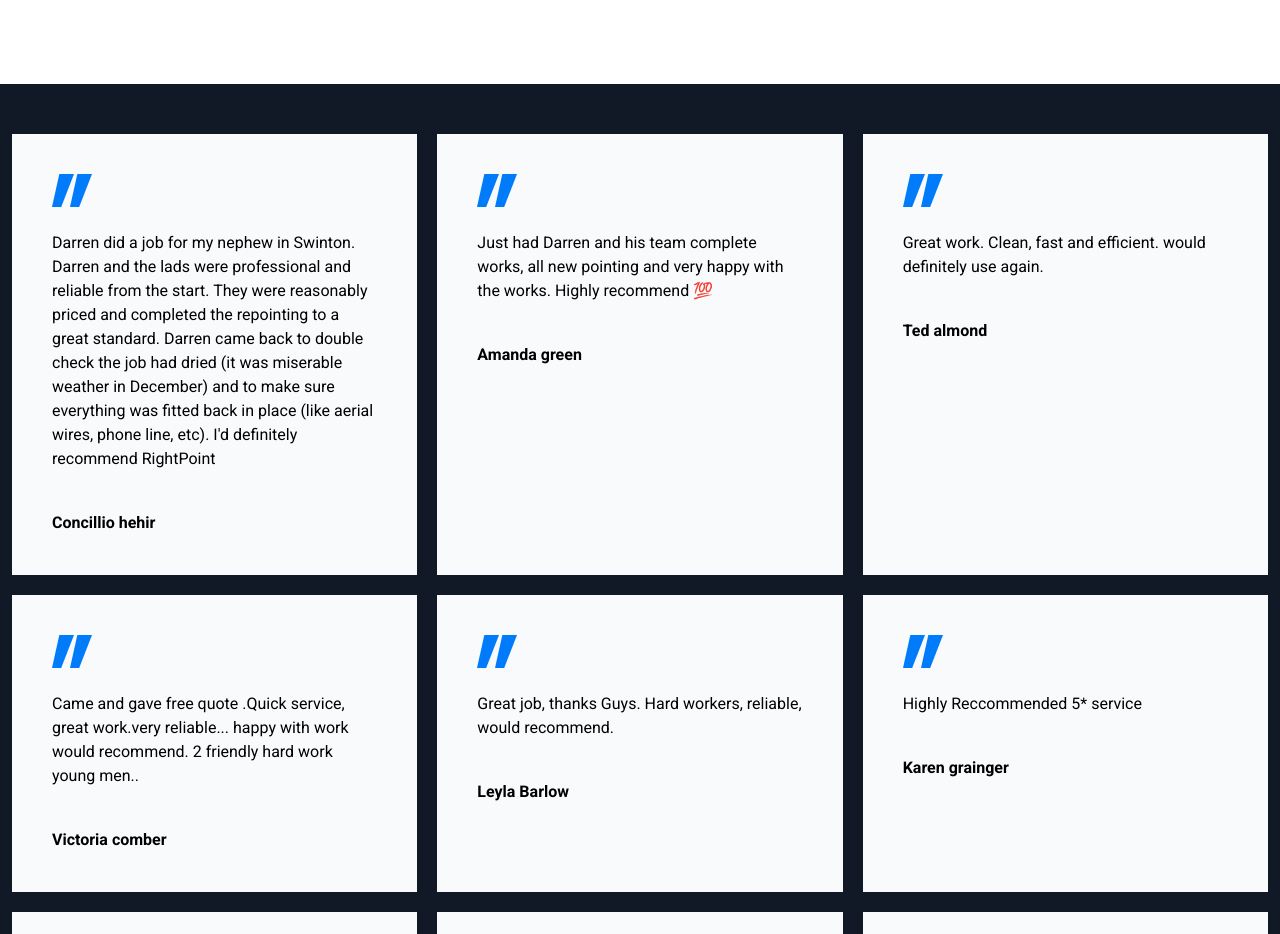
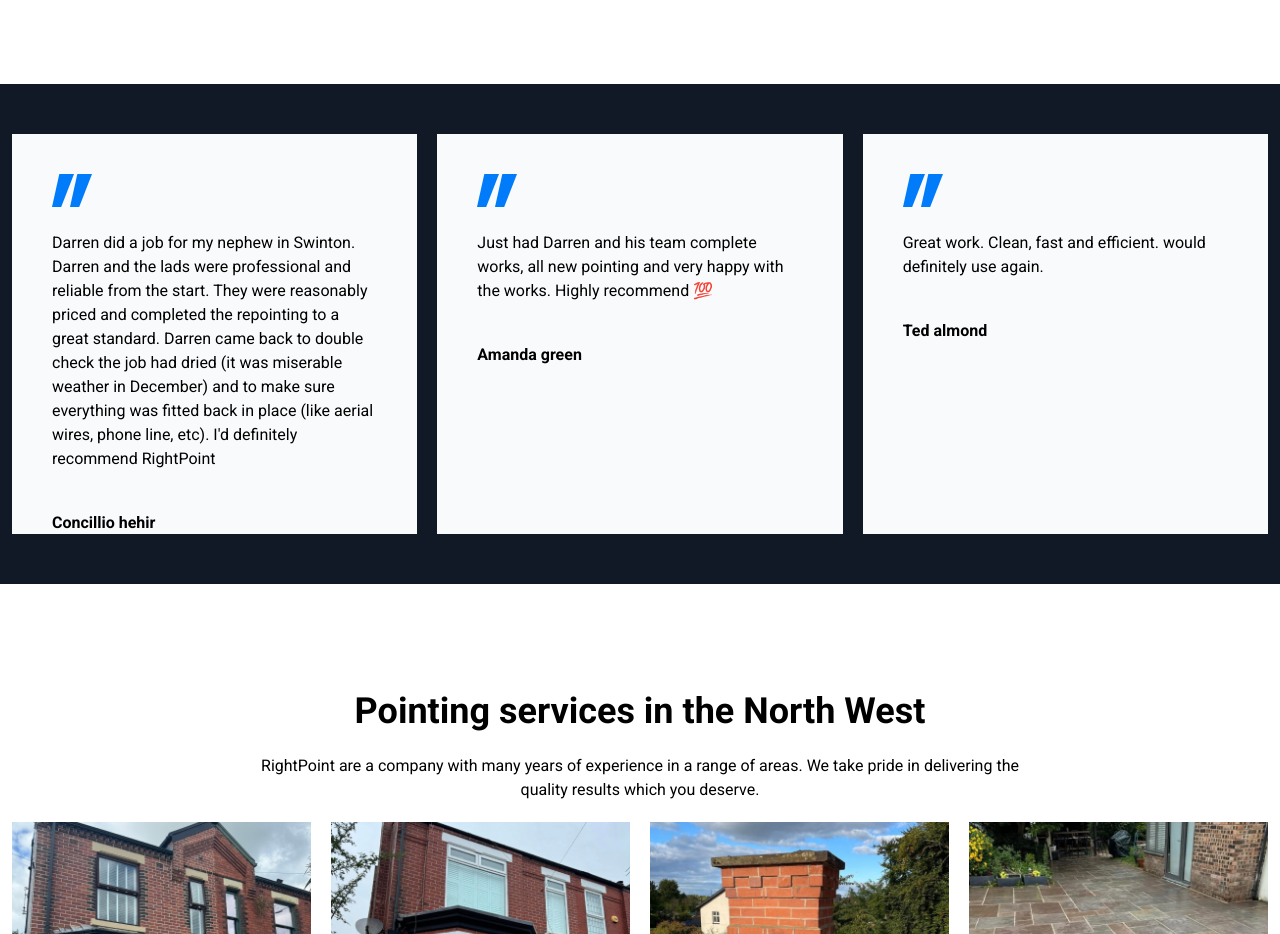
Before and after one commit to nbsimmons/rightpoint, a website: page index.html in a window 1280 px wide. Shown: the part 2660-3594 px from the top of the page. Drawn offline with Linux system fonts and the light colour scheme.

Commit message:
Reviews are height limited.

```diff
--- a/index.html
+++ b/index.html
@@ -214,7 +214,7 @@
       </div>
     </section>
     <section class="bg-rp-blue py-6 md:py-[50px]">
-      <div class="container grid grid-cols-12 gap-5">
+      <div class="container grid grid-cols-12 gap-5 overflow-y-scroll max-h-[50vh]">
         <div class="shrink-0 grow md:h-full p-10 bg-slate-50 flex flex-col gap-6 col-span-12 md:col-span-4">
           <svg width="40" height="33" viewBox="0 0 40 33" fill="none" xmlns="http://www.w3.org/2000/svg">
             <path d="M9.17589 33H0L7.32198 0H22L9.17589 33Z" fill="#007CFB" />
```
Also changed, not shown: output.css.
